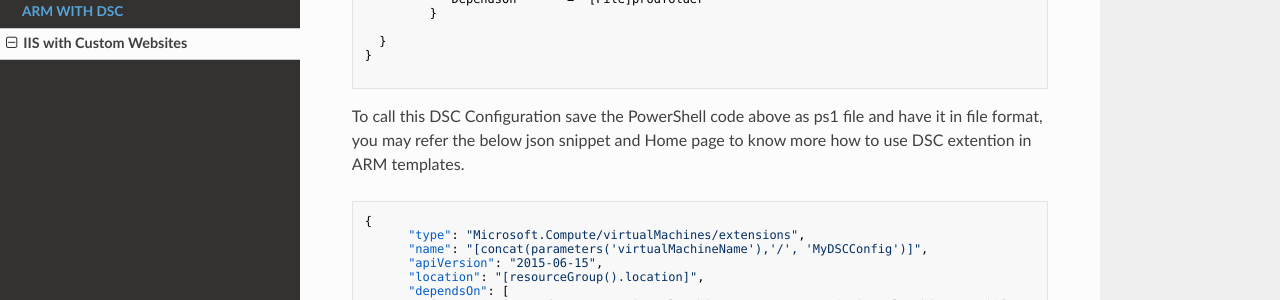
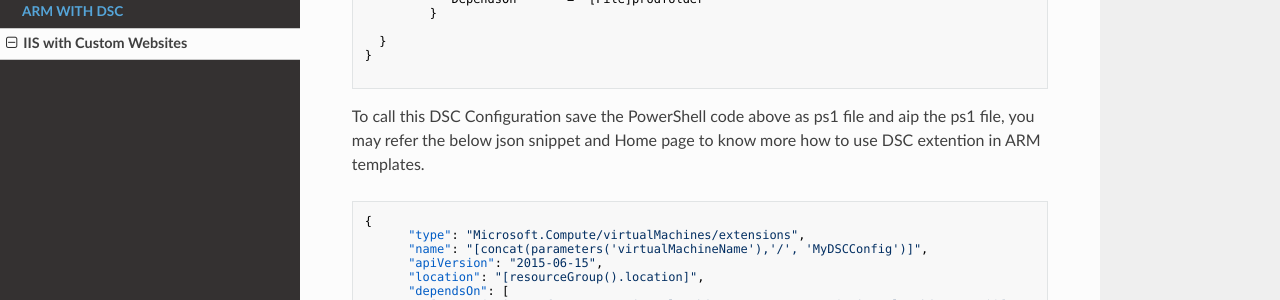
Before and after one commit to ashishrajsrivastava/MyDevOps, an MkDocs documentation site: the page built from docs/Install IIS and configure Websites via DSC.md, in a window 1280 px wide and 900 px high, scrolled down 1875 px. Shown: the part 151-451 px from the top of the window. Built offline with MkDocs 1.6.1, drawn with Linux system fonts in a browser that asks for light colours; nearby versions of some CDN libraries; old or Windows-style settings are respelled for this version of MkDocs; some of the changed text lies outside the part shown.

Commit message:
lit changes

````diff
--- a/docs/Install IIS and configure Websites via DSC.md
+++ b/docs/Install IIS and configure Websites via DSC.md
@@ -135,7 +135,7 @@ Configuration Configure-Website
 
 ```
 
-To call this DSC Configuration save the PowerShell code above as ps1 file and have it in file format, you may refer the below json snippet and Home page to know more how to use DSC extention in ARM templates.
+To call this DSC Configuration save the PowerShell code above as ps1 file and aip the ps1 file, you may refer the below json snippet and Home page to know more how to use DSC extention in ARM templates.
 
 ```json
 {
````
Also changed, not shown: other parts of docs/Install IIS and configure Websites via DSC.md (+1 -1 lines).
